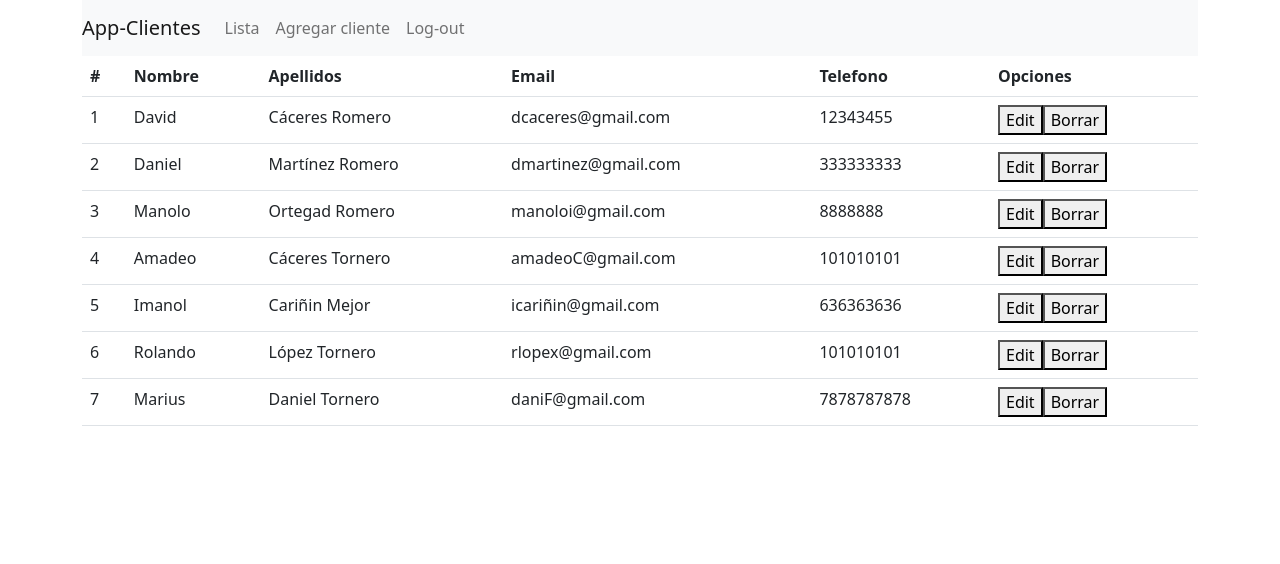
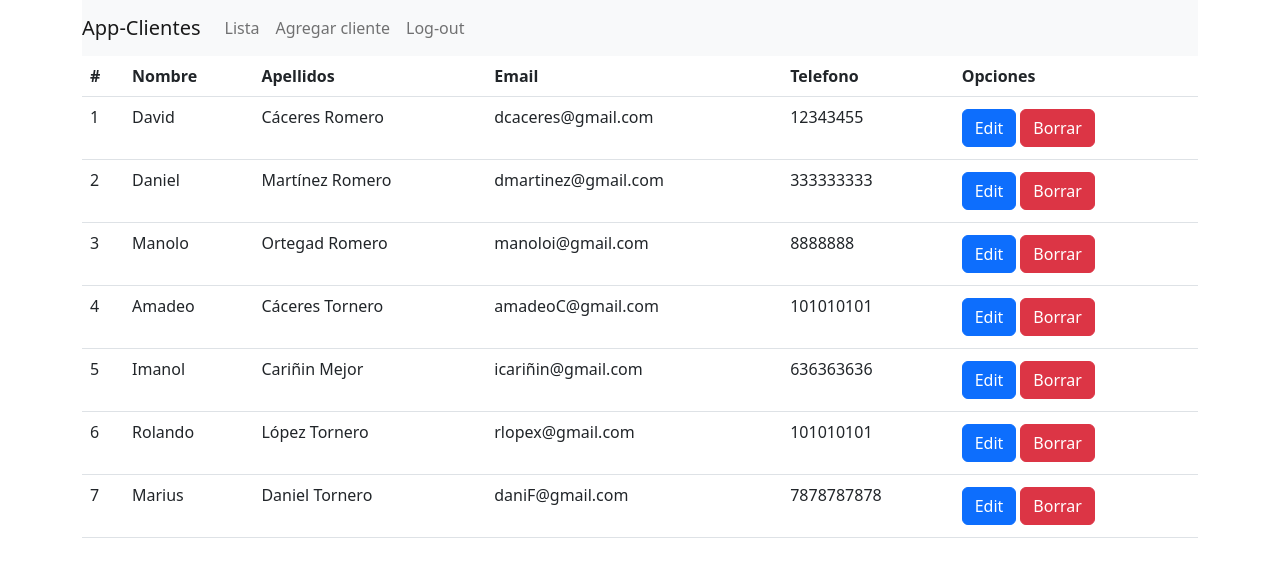
Before and after one commit to davcacrom/App-Empleados, an Angular app: page /cliente/lista in a window 1280 px wide. Shown: the top 564 px of the page. Built offline with nearby package versions, Linux system fonts and the light colour scheme.

Commit message:
css lista

```diff
--- a/src/app/cliente/lista/lista.component.html
+++ b/src/app/cliente/lista/lista.component.html
@@ -21,8 +21,8 @@
           <td>{{cliente.value.e_mail}}</td>
           <td>{{cliente.value.telefono}}</td>
           <td>
-            <button routerLink="/cliente/edit/{{cliente.key}}">Edit</button>
-            <button (click)="borrarCliente(cliente.key)">Borrar</button>
+            <button class="btn btn-primary" routerLink="/cliente/edit/{{cliente.key}}">Edit</button>
+            <button class="btn btn-danger m-1" (click)="borrarCliente(cliente.key)">Borrar</button>
           </td>
         </tr>
       </tbody>
```
